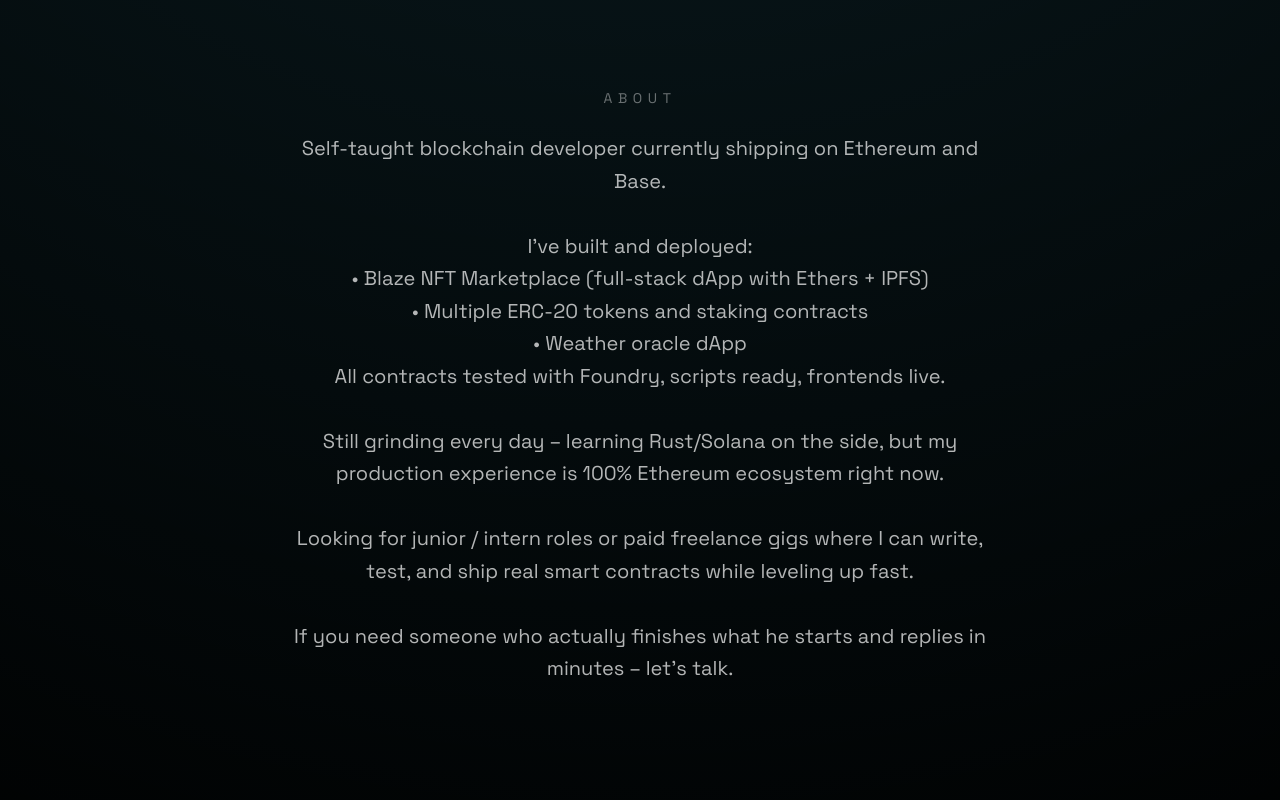
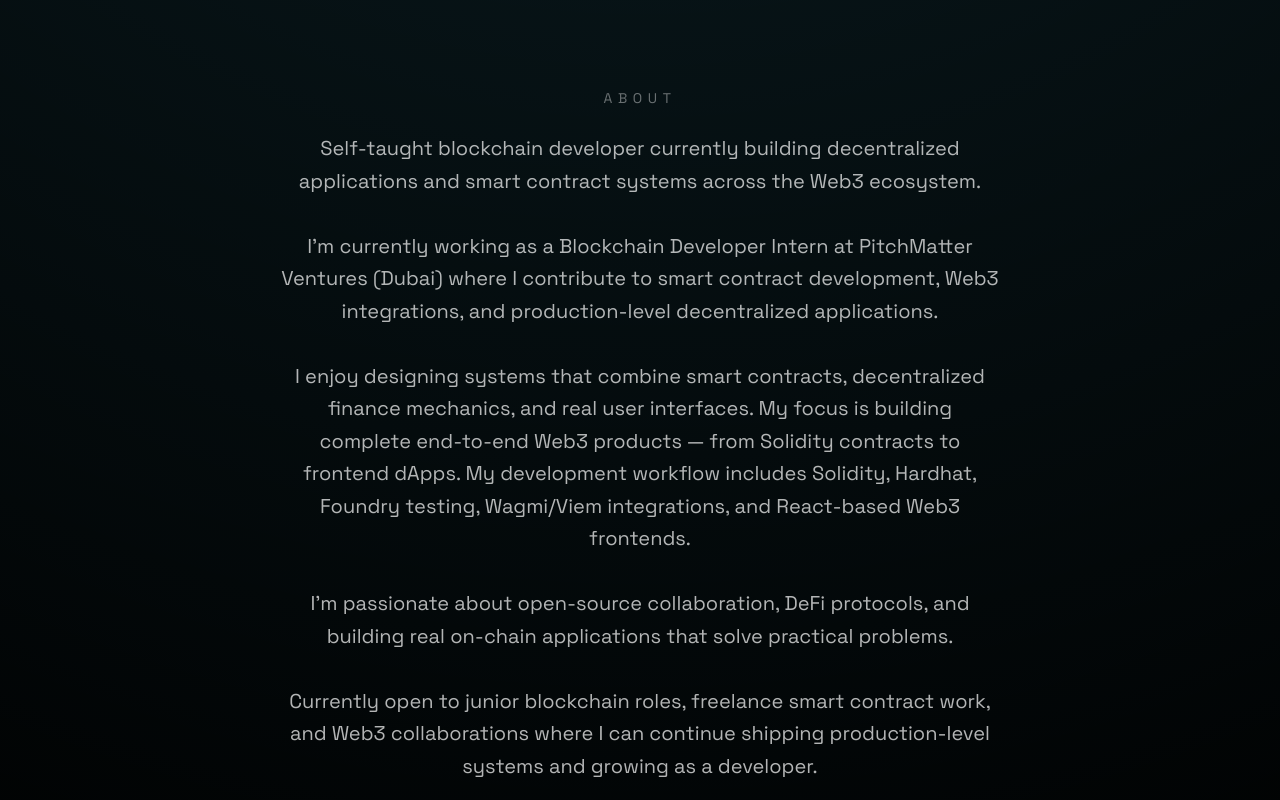
Before and after one commit to OTAKUBABAJI/portfolio, a Next.js app: page / in a window 1280 px wide. Shown: the part 840-1640 px from the top of the page. Built offline with nearby package versions, Linux system fonts and the light colour scheme.

Commit message:
Update About section text

```diff
--- a/components/sections/About.js
+++ b/components/sections/About.js
@@ -2,19 +2,15 @@
 
 import { motion } from "framer-motion";
 
-const summary = `Self-taught blockchain developer currently shipping on Ethereum and Base.
+const summary = `Self-taught blockchain developer currently building decentralized applications and smart contract systems across the Web3 ecosystem.
 
-I’ve built and deployed:
-• Blaze NFT Marketplace (full-stack dApp with Ethers + IPFS)
-• Multiple ERC-20 tokens and staking contracts
-• Weather oracle dApp
-All contracts tested with Foundry, scripts ready, frontends live.
+I’m currently working as a Blockchain Developer Intern at PitchMatter Ventures (Dubai) where I contribute to smart contract development, Web3 integrations, and production-level decentralized applications.
 
-Still grinding every day – learning Rust/Solana on the side, but my production experience is 100% Ethereum ecosystem right now.
+I enjoy designing systems that combine smart contracts, decentralized finance mechanics, and real user interfaces. My focus is building complete end-to-end Web3 products — from Solidity contracts to frontend dApps. My development workflow includes Solidity, Hardhat, Foundry testing, Wagmi/Viem integrations, and React-based Web3 frontends.
 
-Looking for junior / intern roles or paid freelance gigs where I can write, test, and ship real smart contracts while leveling up fast.
+I’m passionate about open-source collaboration, DeFi protocols, and building real on-chain applications that solve practical problems.
 
-If you need someone who actually finishes what he starts and replies in minutes – let’s talk.`;
+Currently open to junior blockchain roles, freelance smart contract work, and Web3 collaborations where I can continue shipping production-level systems and growing as a developer.`;
 
 export function About() {
   return (
```
